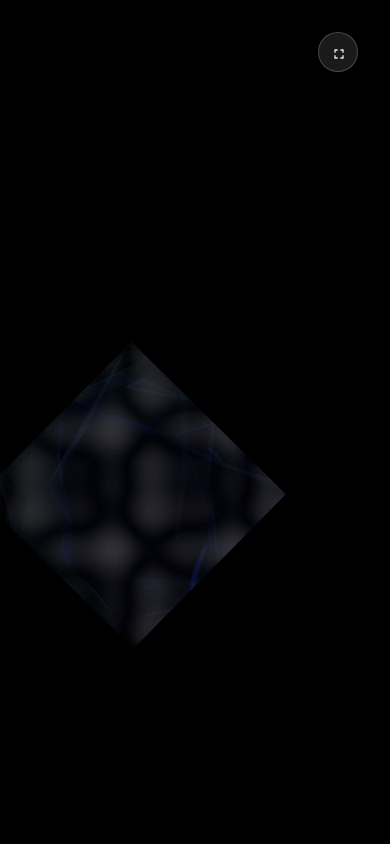
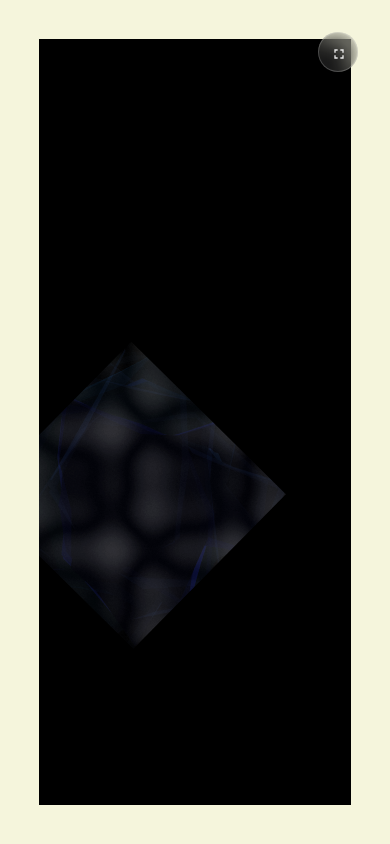
Before and after one commit to bowerhaus/ManyPaintings, a Flask app: page / in a window 390 px wide. Run offline with Flask 3, Linux system fonts and the light colour scheme.

Commit message:
Add matte border feature with configurable styles and responsive behavior

```diff
--- a/app.py
+++ b/app.py
@@ -89,7 +89,8 @@ def create_app(config_name=None):
             'animation_fps': app.config.get('ANIMATION_FPS', 30),
             'max_concurrent_images': app.config.get('MAX_CONCURRENT_IMAGES', 10),
             'preload_buffer_size': app.config.get('PRELOAD_BUFFER_SIZE', 5),
-            'lazy_loading': app.config.get('LAZY_LOADING', True)
+            'lazy_loading': app.config.get('LAZY_LOADING', True),
+            'matte_border': app.config.get('MATTE_BORDER', {})
         }
 
         response = jsonify(config_data)
--- a/config.json
+++ b/config.json
@@ -58,6 +58,24 @@
     "loop": true,
     "autoplay": true
   },
+  "matte_border": {
+    "enabled": true,
+    "width_percent": 10,
+    "color": "#F5F5DC",
+    "style": "classic",
+    "shadow": {
+      "enabled": true,
+      "blur": 20,
+      "spread": 5,
+      "color": "rgba(0, 0, 0, 0.3)"
+    },
+    "bevel": {
+      "enabled": false,
+      "width": 2,
+      "inner_color": "rgba(255, 255, 255, 0.3)",
+      "outer_color": "rgba(0, 0, 0, 0.2)"
+    }
+  },
   "environments": {
     "development": {
       "flask": {
--- a/static/css/style.css
+++ b/static/css/style.css
@@ -57,6 +57,62 @@ body.white-background #canvas-container {
     transition: background-color 0.5s ease;
     /* Add some padding to prevent edge artifacts */
     box-sizing: border-box;
+}
+
+/* Matte border container */
+.matte-border-container {
+    position: absolute;
+    top: 0;
+    left: 0;
+    width: 100%;
+    height: 100%;
+    pointer-events: none;
+    z-index: 50;
+}
+
+/* Matte border frame */
+.matte-border-container .matte-border {
+    position: absolute !important;
+    top: 0 !important;
+    left: 0 !important;
+    width: 100% !important;
+    height: 100% !important;
+    border: 80px solid #F5F5DC;
+    box-sizing: border-box !important;
+    background: transparent !important;
+    box-shadow:
+        inset 0 0 0 2px rgba(255, 255, 255, 0.3),
+        inset 0 0 0 4px rgba(0, 0, 0, 0.2),
+        0 0 20px 5px rgba(0, 0, 0, 0.3);
+    transition: border-width 0.3s ease, border-color 0.3s ease;
+    opacity: 1 !important;
+    visibility: visible !important;
+    display: block !important;
+    z-index: 50 !important;
+    pointer-events: none !important;
+}
+
+/* Matte border styles */
+.matte-border.classic {
+    border-style: solid;
+}
+
+.matte-border.modern {
+    border-style: solid;
+    border-radius: 8px;
+}
+
+.matte-border.elegant {
+    border-style: solid;
+    box-shadow:
+        inset 0 0 0 1px rgba(255, 255, 255, 0.5),
+        inset 0 0 0 3px rgba(0, 0, 0, 0.1),
+        0 0 30px 10px rgba(0, 0, 0, 0.2);
+}
+
+/* Hide matte border when disabled */
+.matte-border-container .matte-border.disabled {
+    display: none !important;
 }
 
 body.white-background #image-layers {
--- a/static/js/main.js
+++ b/static/js/main.js
@@ -953,6 +953,13 @@ window.App = (function () {
         this.controlsTriggerArea.style.pointerEvents = 'auto';
       }
 
+      // Window resize listener for matte border
+      window.addEventListener('resize', () => {
+        if (window.App && window.App.MatteBorderManager) {
+          window.App.MatteBorderManager.handleResize();
+        }
+      });
+
     },
 
     setupOnscreenControls() {
@@ -1254,6 +1261,212 @@ window.App = (function () {
   };
 
   /**
+   * Matte Border Manager - Handles configurable frame border styling
+   */
+  const MatteBorderManager = {
+    borderElement: null,
+    config: null,
+
+    init() {
+      this.borderElement = document.getElementById('matte-border');
+      if (!this.borderElement) {
+        console.warn('MatteBorderManager: Border element not found');
+        return;
+      }
+
+      console.log('MatteBorderManager: Border element found:', this.borderElement);
+      console.log('MatteBorderManager: Initial element styles:', {
+        display: getComputedStyle(this.borderElement).display,
+        visibility: getComputedStyle(this.borderElement).visibility,
+        opacity: getComputedStyle(this.borderElement).opacity,
+        border: getComputedStyle(this.borderElement).border
+      });
+
+      // Force border to be visible immediately as a test
+      this.borderElement.style.border = '80px solid #F5F5DC';
+      this.borderElement.style.display = 'block';
+      this.borderElement.style.opacity = '1';
+      this.borderElement.style.visibility = 'visible';
+      this.borderElement.style.position = 'absolute';
+      this.borderElement.style.top = '0';
+      this.borderElement.style.left = '0';
+      this.borderElement.style.width = '100%';
+      this.borderElement.style.height = '100%';
+      this.borderElement.style.boxSizing = 'border-box';
+      this.borderElement.style.zIndex = '50';
+      this.borderElement.style.pointerEvents = 'none';
+
+      console.log('MatteBorderManager: Forced border styles applied');
+
+      // Set up mutation observer to track changes
+      this.setupMutationObserver();
+
+      // For now, always use default configuration to bypass API issues
+      console.log('MatteBorderManager: Bypassing API, using default configuration');
+      this.setDefaultConfiguration();
+
+      // Also try to load from API for debugging
+      this.loadConfiguration();
+    },
+
+    setupMutationObserver() {
+      if (!this.borderElement) return;
+
+      const observer = new MutationObserver((mutations) => {
+        mutations.forEach((mutation) => {
+          if (mutation.type === 'attributes') {
+            console.log('MatteBorderManager: Border element attribute changed:', mutation.attributeName);
+            console.log('MatteBorderManager: Current computed styles:', {
+              display: getComputedStyle(this.borderElement).display,
+              visibility: getComputedStyle(this.borderElement).visibility,
+              opacity: getComputedStyle(this.borderElement).opacity,
+              borderWidth: getComputedStyle(this.borderElement).borderWidth
+            });
+          }
+        });
+      });
+
+      observer.observe(this.borderElement, {
+        attributes: true,
+        attributeFilter: ['style', 'class']
+      });
+    },
+
+    async loadConfiguration() {
+      try {
+        const response = await fetch('/api/config');
+        const configData = await response.json();
+
+        console.log('MatteBorderManager: Full API response:', configData);
+        console.log('MatteBorderManager: matte_border section:', configData.matte_border);
+
+        this.config = configData.matte_border || {};
+
+        // If config is empty, use default configuration
+        if (Object.keys(this.config).length === 0) {
+          console.warn('MatteBorderManager: No matte_border config found, using defaults');
+          this.setDefaultConfiguration();
+          return;
+        }
+
+        console.log('MatteBorderManager: Configuration loaded', this.config);
+
+        // Delay application to ensure DOM is ready
+        setTimeout(() => {
+          this.applyConfiguration();
+        }, 100);
+      } catch (error) {
+        console.error('MatteBorderManager: Failed to load configuration:', error);
+        this.setDefaultConfiguration();
+      }
+    },
+
+    setDefaultConfiguration() {
+      console.log('MatteBorderManager: Using default configuration');
+      this.config = {
+        enabled: true,
+        width_percent: 2,
+        color: '#F5F5DC',
+        style: 'classic',
+        shadow: {
+          enabled: true,
+          blur: 20,
+          spread: 5,
+          color: 'rgba(0, 0, 0, 0.3)'
+        },
+        bevel: {
+          enabled: false,
+          width: 2,
+          inner_color: 'rgba(255, 255, 255, 0.3)',
+          outer_color: 'rgba(0, 0, 0, 0.2)'
+        }
+      };
+
+      // Delay application to ensure DOM is ready
+      setTimeout(() => {
+        this.applyConfiguration();
+      }, 100);
+    },
+
+    applyConfiguration() {
+      if (!this.borderElement || !this.config) {
+        console.warn('MatteBorderManager: Cannot apply configuration - missing element or config');
+        return;
+      }
+
+      console.log('MatteBorderManager: Applying configuration:', this.config);
+
+      if (!this.config.enabled) {
+        this.borderElement.classList.add('disabled');
+        console.log('MatteBorderManager: Border disabled');
+        return;
+      }
+
+      this.borderElement.classList.remove('disabled');
+
+      // Apply style class
+      this.borderElement.className = `matte-border ${this.config.style || 'classic'}`;
+
+      // Calculate border width based on viewport
+      const viewportMin = Math.min(window.innerWidth, window.innerHeight);
+      const widthPercent = this.config.width_percent || 15;
+      const calculatedWidth = Math.round((widthPercent / 100) * viewportMin);
+      const borderWidth = Math.max(5, calculatedWidth); // Minimum 5px to allow for very thin borders
+
+      console.log('MatteBorderManager: Width calculation:', {
+        viewportWidth: window.innerWidth,
+        viewportHeight: window.innerHeight,
+        viewportMin: viewportMin,
+        widthPercent: widthPercent,
+        calculatedWidth: calculatedWidth,
+        finalBorderWidth: borderWidth
+      });
+
+      // Build box-shadow for bevel and drop shadow effects
+      let boxShadow = [];
+
+      if (this.config.bevel && this.config.bevel.enabled) {
+        const bevelWidth = this.config.bevel.width || 2;
+        boxShadow.push(`inset 0 0 0 ${bevelWidth}px ${this.config.bevel.inner_color || 'rgba(255, 255, 255, 0.3)'}`);
+        boxShadow.push(`inset 0 0 0 ${bevelWidth * 2}px ${this.config.bevel.outer_color || 'rgba(0, 0, 0, 0.2)'}`);
+      }
+
+      if (this.config.shadow && this.config.shadow.enabled) {
+        const blur = this.config.shadow.blur || 20;
+        const spread = this.config.shadow.spread || 5;
+        const color = this.config.shadow.color || 'rgba(0, 0, 0, 0.3)';
+        boxShadow.push(`0 0 ${blur}px ${spread}px ${color}`);
+      }
+
+      // Apply styles with fallback
+      const borderColor = this.config.color || '#F5F5DC';
+
+      // Force border width with !important via setProperty
+      this.borderElement.style.setProperty('border-width', `${borderWidth}px`, 'important');
+      this.borderElement.style.setProperty('border-color', borderColor, 'important');
+      this.borderElement.style.setProperty('border-style', 'solid', 'important');
+
+      if (boxShadow.length > 0) {
+        this.borderElement.style.setProperty('box-shadow', boxShadow.join(', '), 'important');
+      }
+
+      // Ensure visibility
+      this.borderElement.style.opacity = '1';
+      this.borderElement.style.visibility = 'visible';
+
+      console.log(`MatteBorderManager: Applied ${this.config.style} border (${borderWidth}px) with color ${borderColor}`);
+      console.log('MatteBorderManager: Final computed border-width:', getComputedStyle(this.borderElement).borderWidth);
+    },
+
+    // Handle window resize to recalculate border width
+    handleResize() {
+      if (this.config && this.config.enabled) {
+        this.applyConfiguration();
+      }
+    }
+  };
+
+  /**
    * Main Application Interface
    */
   return {
@@ -1276,6 +1489,10 @@ window.App = (function () {
         await ImageManager.init();
         AnimationEngine.init();
         AudioManager.init();
+
+        // Initialize matte border after other modules are ready
+        MatteBorderManager.init();
+
         await PatternManager.init();
 
         AnimationEngine.start();
@@ -1296,6 +1513,7 @@ window.App = (function () {
     AnimationEngine,
     PatternManager,
     AudioManager,
+    MatteBorderManager,
     UI
   };
 })();
--- a/templates/index.html
+++ b/templates/index.html
@@ -6,6 +6,9 @@
 <div id="app-container">
     <div id="canvas-container">
         <div id="image-layers"></div>
+        <div class="matte-border-container">
+            <div id="matte-border" class="matte-border classic"></div>
+        </div>
         <div id="loading-indicator" class="hidden">
             <div class="loading-spinner"></div>
             <p>Loading images...</p>
--- a/templates/kiosk.html
+++ b/templates/kiosk.html
@@ -8,6 +8,9 @@
 <div id="kiosk-container">
     <div id="canvas-container">
         <div id="image-layers"></div>
+        <div class="matte-border-container">
+            <div id="matte-border" class="matte-border classic"></div>
+        </div>
         <div id="loading-indicator" class="hidden">
             <div class="loading-spinner"></div>
         </div>
```
Also changed, not shown: STATUS.md (+20 -4 lines), config/__init__.py (+6 -1 lines).
